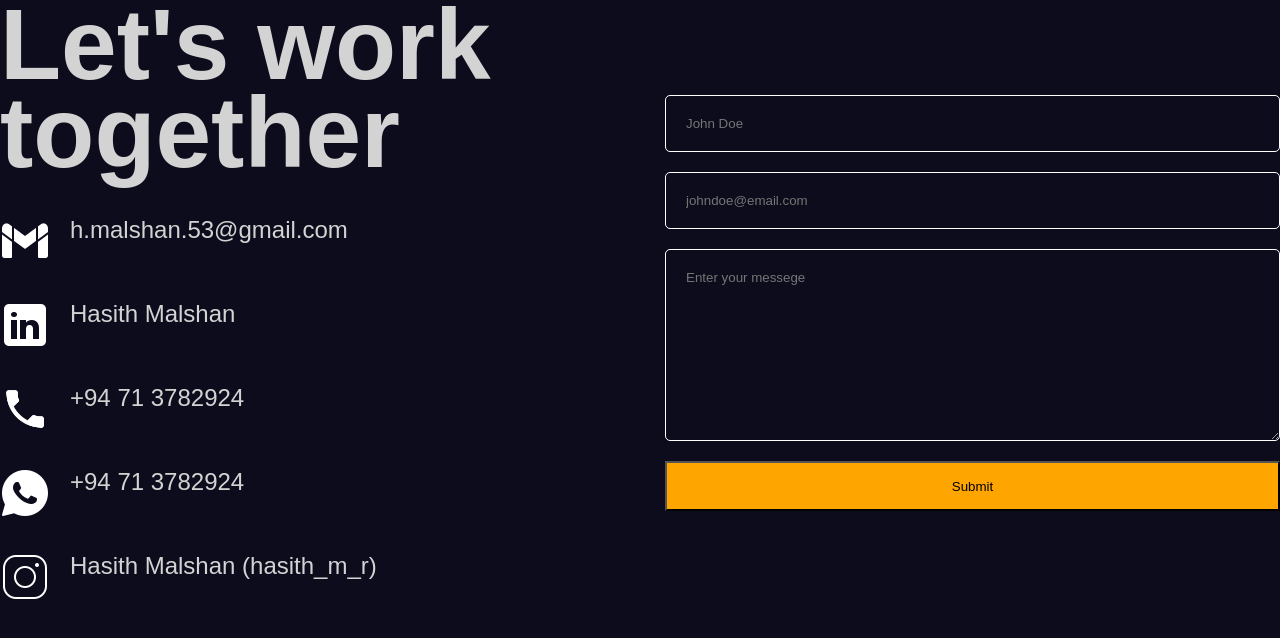
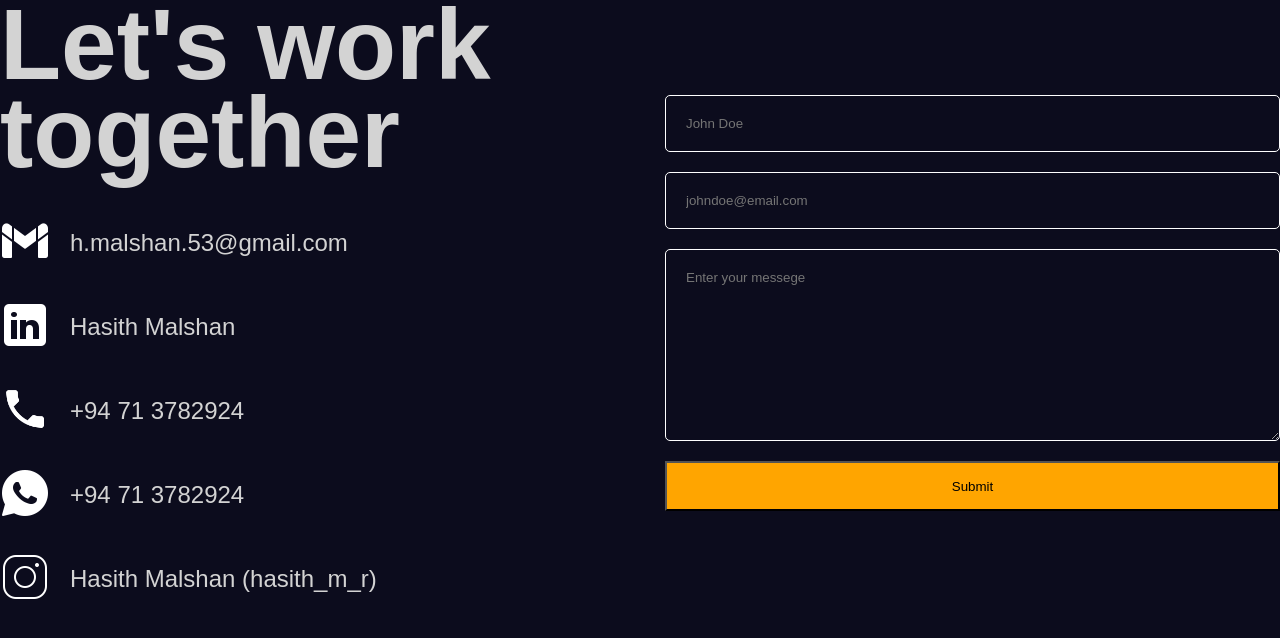
Before and after one commit to hasith-malshan/portfolio, a React (Vite) app: page /contacts in a window 1280 px wide. Shown: the top 638 px of the page. Built offline with nearby package versions, Linux system fonts and the light colour scheme.

Commit message:
Adustments in  Contact Icons section.

```diff
--- a/src/components/about/About.jsx
+++ b/src/components/about/About.jsx
@@ -13,7 +13,7 @@ const About = () => {
       opacity: 1,
       transition: {
         duration: 1,
-        staggerChildren: 0.2,
+        staggerChildren: 0.1,
       },
     },
   };
--- a/src/components/contacts/contact.scss
+++ b/src/components/contacts/contact.scss
@@ -49,6 +49,7 @@
       .item {
         display: flex;
         flex-direction: row;
+        align-items: center;
         gap: 20px;
         @include mobile {
           gap: 10px;
--- a/src/components/skills/Skills.jsx
+++ b/src/components/skills/Skills.jsx
@@ -7,15 +7,15 @@ const Skills = () => {
   const isInView = useInView(ref, { once: false });
   const varients = {
     initials: {
-      x: -200,
+      // x: -200,
       opacity: 0,
     },
     animate: {
-      x: 0,
+      // x: 0,
       opacity: 1,
       transition: {
         duration: 1,
-        staggerChildren: 0.2,
+        staggerChildren: 0.1,
       },
     },
   };
```
